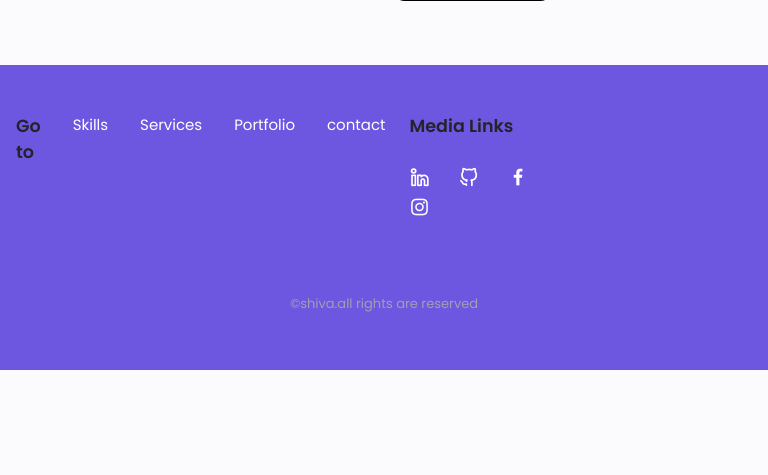
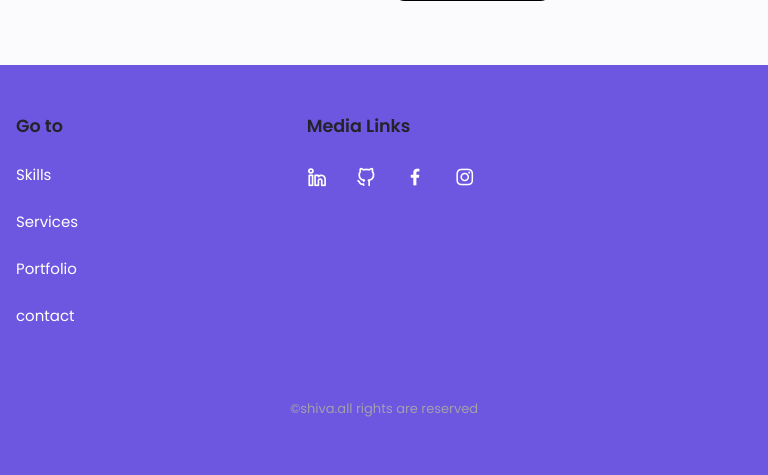
Before and after one commit to shivaputra23/Portfolio, a PHP site: page / in a window 768 px wide. Shown: the part 5634-6109 px from the top of the page. Before the commit the page ends 6004 px from the top, so only its background shows below. Run offline with PHP 8.4, Linux system fonts and the light colour scheme.

Commit message:
Update styles.css

```diff
--- a/assets/css/styles.css
+++ b/assets/css/styles.css
@@ -968,7 +968,7 @@ img {
   }
 }
 
-@media screen and (min-width: 768px) {
+@media screen and (max-width: 768px) {
   .container {
     margin: auto;
   }
@@ -1082,7 +1082,7 @@ img {
     padding: 3rem 0 3.5rem;
   }
   .footer__links {
-    flex-direction: row;
+    flex-direction: column;
     column-gap: 2rem;
   }
   .footer__socials {
```
